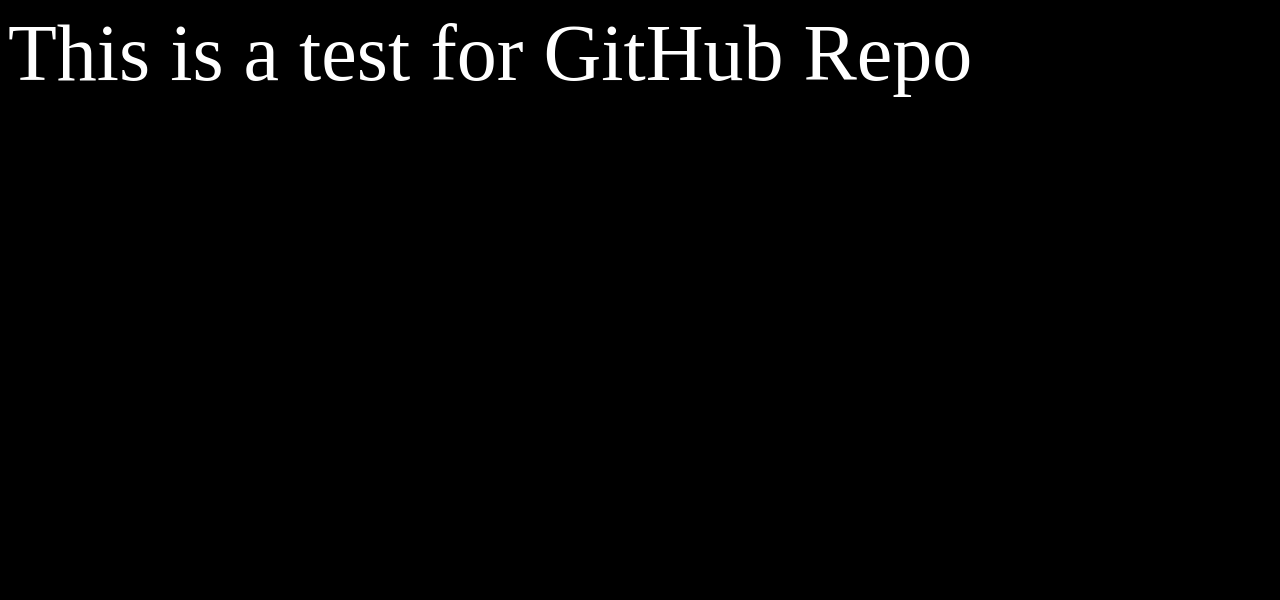
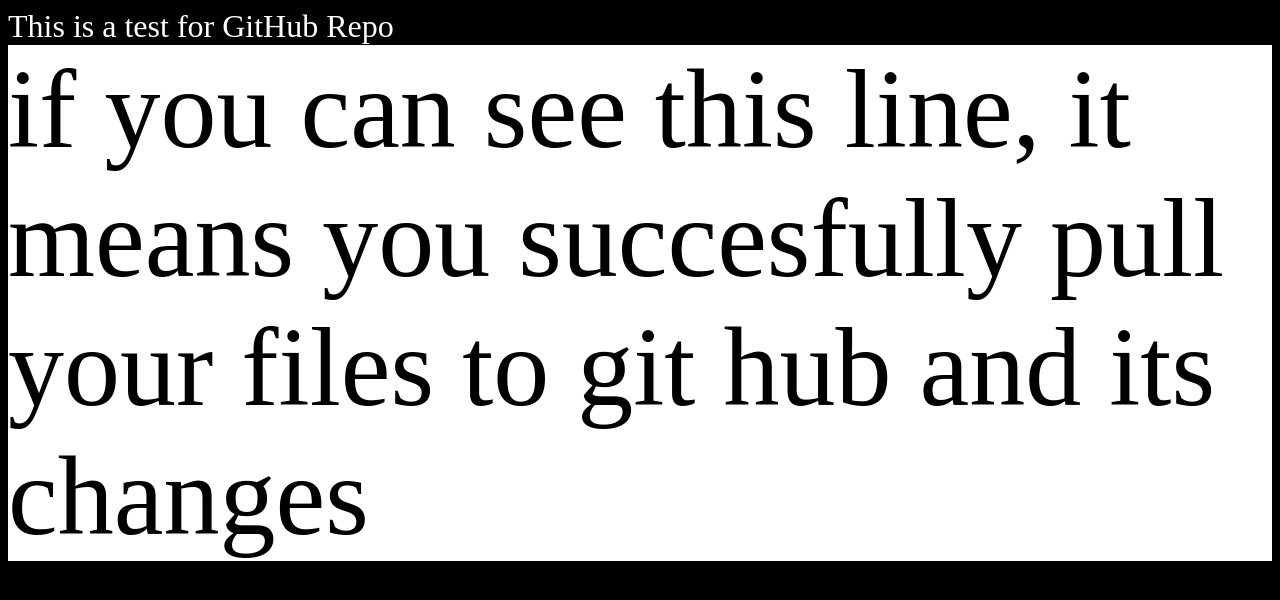
Before and after one commit to yolixtly/landing-page-karma, a plain HTML site: page index.html in a window 1280 px wide. Drawn offline with Linux system fonts and the light colour scheme.

Commit message:
second commit

```diff
--- a/css/style.css
+++ b/css/style.css
@@ -1,7 +1,13 @@
 body {
 	background: black ;
 	color: white ;
-	font-size: 5em ;
+	font-size: 2em ;
 	padding: 3em 5em,
 
 }
+div {
+	background: white ;
+	color: black ;
+	font-size: 3.5em ;
+	padding: 3em 5em,
+}
--- a/index.html
+++ b/index.html
@@ -7,5 +7,6 @@
 </head>
 <body>
 	This is a test for GitHub Repo
+	<div>if you can see this line, it means you succesfully pull your files to git hub and its changes </div>
 </body>
 </html>
```
